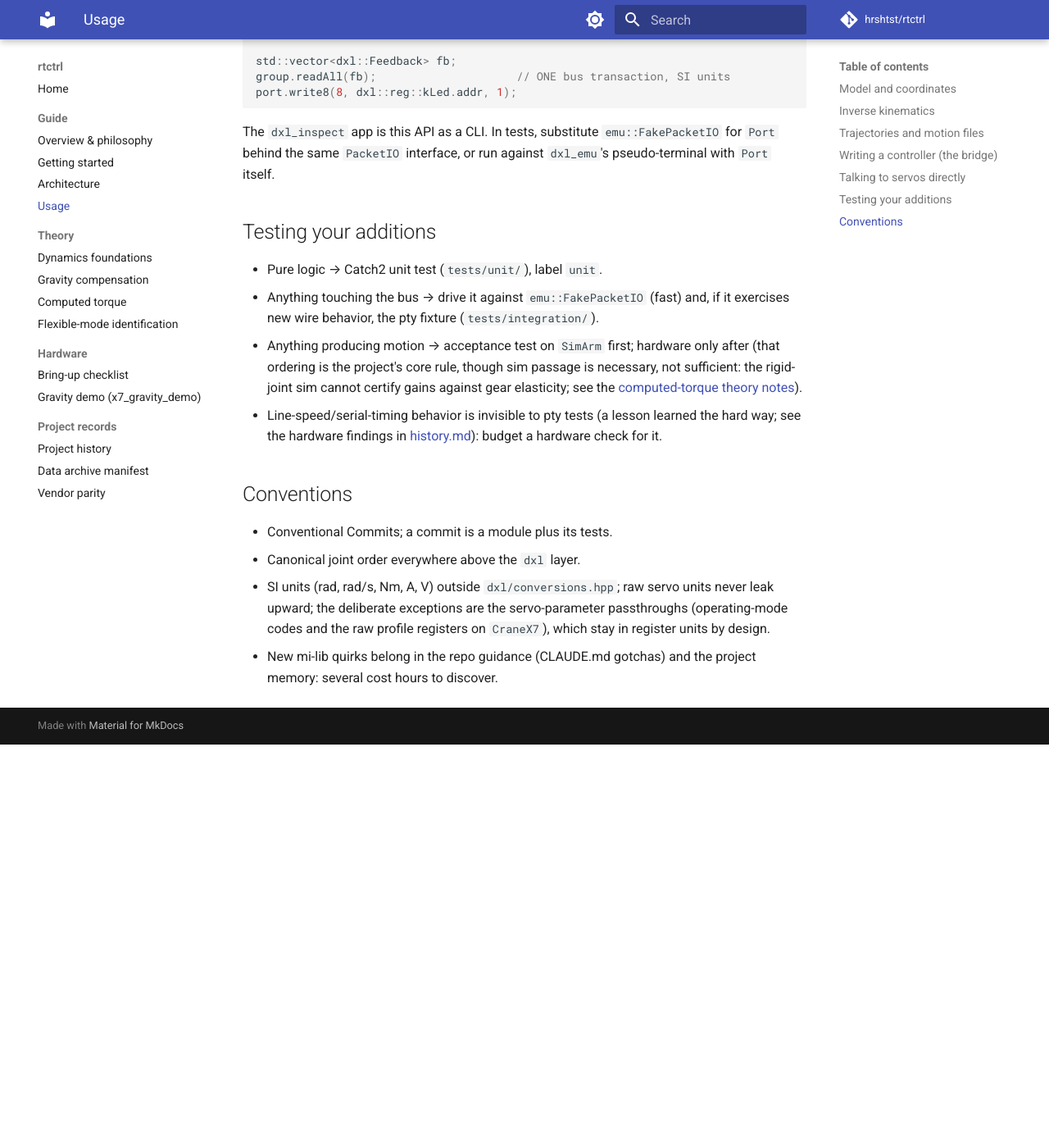
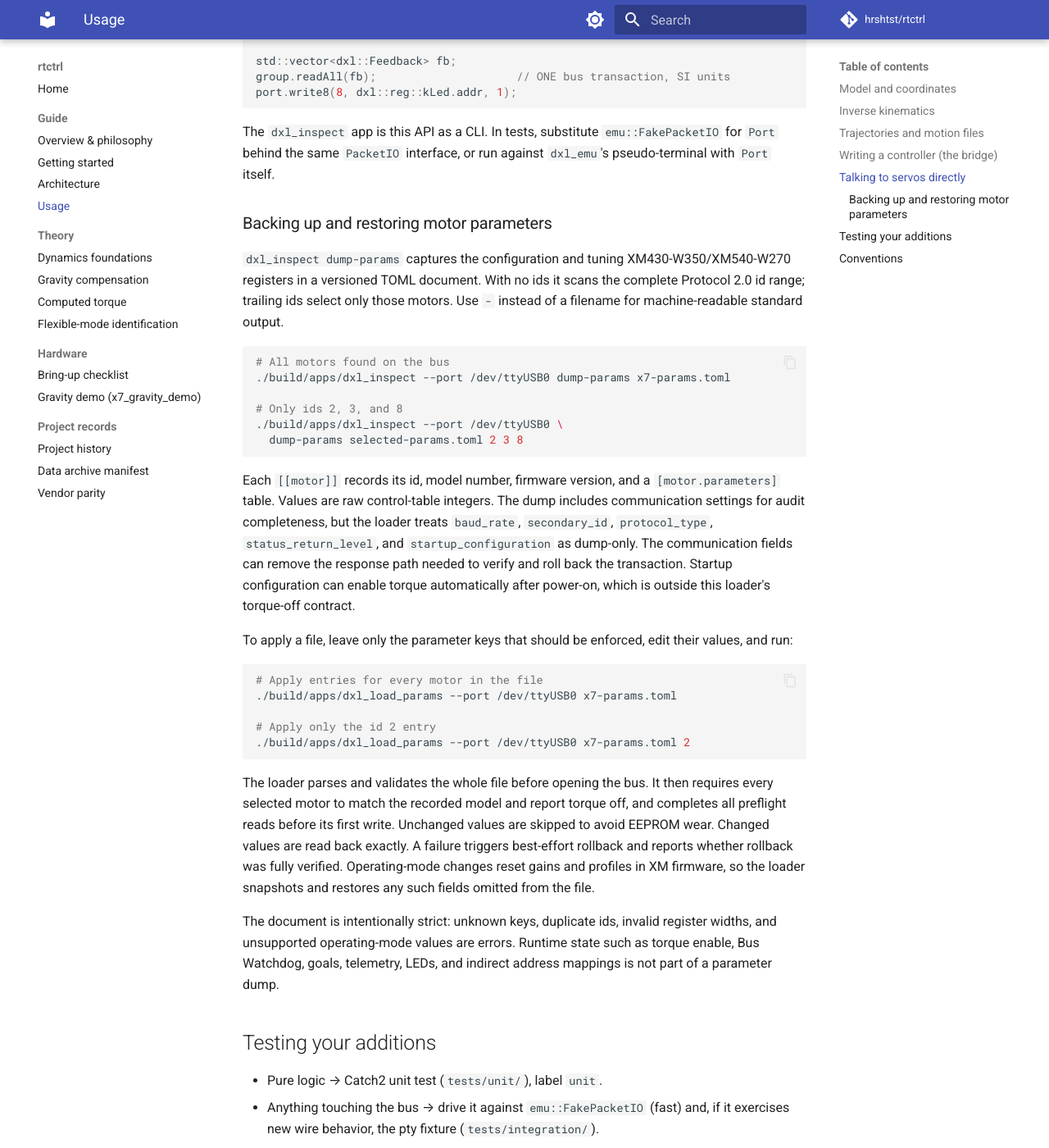
Before and after one commit to hrshtst/rtctrl, an MkDocs documentation site: the page built from docs/guide/usage.md, in a window 1280 px wide and 1400 px high, scrolled down 3900 px. Shown: the whole window at 82% size. Built offline with MkDocs 1.6.1 and Material for MkDocs 9.7.7, drawn with Linux system fonts in a browser that asks for light colours; comment, search, counter and statistics services are not loaded; before the commit the page ends 4808 px from its top, so only the background shows below that.

Commit message:
docs: document motor parameter backups

````diff
--- a/docs/guide/usage.md
+++ b/docs/guide/usage.md
@@ -208,6 +208,55 @@ The `dxl_inspect` app is this API as a CLI. In tests, substitute
 `emu::FakePacketIO` for `Port` behind the same `PacketIO` interface,
 or run against `dxl_emu`'s pseudo-terminal with `Port` itself.
 
+### Backing up and restoring motor parameters
+
+`dxl_inspect dump-params` captures the configuration and tuning
+XM430-W350/XM540-W270 registers in a versioned TOML document. With no ids it
+scans the complete Protocol 2.0 id range; trailing ids select only those
+motors. Use `-` instead of a filename for machine-readable standard output.
+
+```sh
+# All motors found on the bus
+./build/apps/dxl_inspect --port /dev/ttyUSB0 dump-params x7-params.toml
+
+# Only ids 2, 3, and 8
+./build/apps/dxl_inspect --port /dev/ttyUSB0 \
+  dump-params selected-params.toml 2 3 8
+```
+
+Each `[[motor]]` records its id, model number, firmware version, and a
+`[motor.parameters]` table. Values are raw control-table integers. The dump
+includes communication settings for audit completeness, but the loader treats
+`baud_rate`, `secondary_id`, `protocol_type`, `status_return_level`, and
+`startup_configuration` as dump-only. The communication fields can remove the
+response path needed to verify and roll back the transaction. Startup
+configuration can enable torque automatically after power-on, which is outside
+this loader's torque-off contract.
+
+To apply a file, leave only the parameter keys that should be enforced, edit
+their values, and run:
+
+```sh
+# Apply entries for every motor in the file
+./build/apps/dxl_load_params --port /dev/ttyUSB0 x7-params.toml
+
+# Apply only the id 2 entry
+./build/apps/dxl_load_params --port /dev/ttyUSB0 x7-params.toml 2
+```
+
+The loader parses and validates the whole file before opening the bus. It then
+requires every selected motor to match the recorded model and report torque
+off, and completes all preflight reads before its first write. Unchanged values
+are skipped to avoid EEPROM wear. Changed values are read back exactly. A
+failure triggers best-effort rollback and reports whether rollback was fully
+verified. Operating-mode changes reset gains and profiles in XM firmware, so
+the loader snapshots and restores any such fields omitted from the file.
+
+The document is intentionally strict: unknown keys, duplicate ids, invalid
+register widths, and unsupported operating-mode values are errors. Runtime
+state such as torque enable, Bus Watchdog, goals, telemetry, LEDs, and indirect
+address mappings is not part of a parameter dump.
+
 ## Testing your additions
 
 - Pure logic → Catch2 unit test (`tests/unit/`), label `unit`.
````
Also changed, not shown: docs/guide/architecture.md (+2 -1 lines), docs/guide/getting-started.md (+6 -0 lines), docs/hardware/bringup.md (+10 -0 lines).
